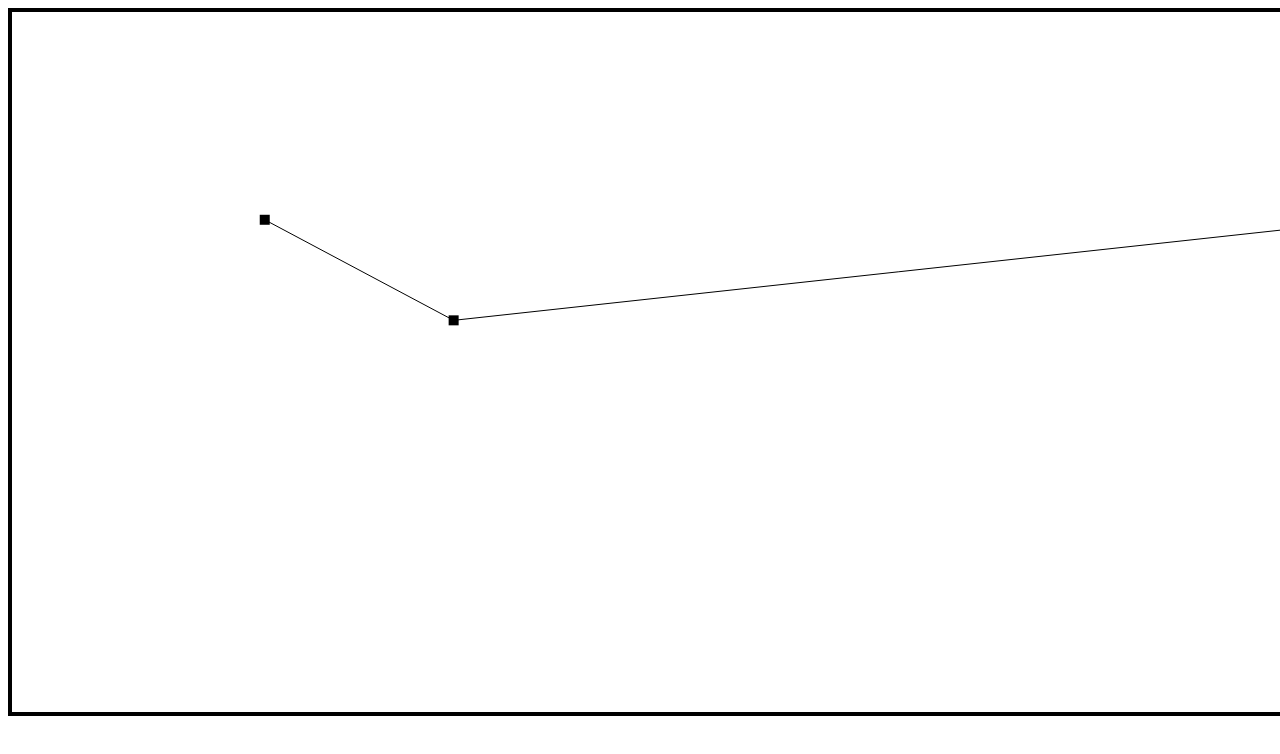
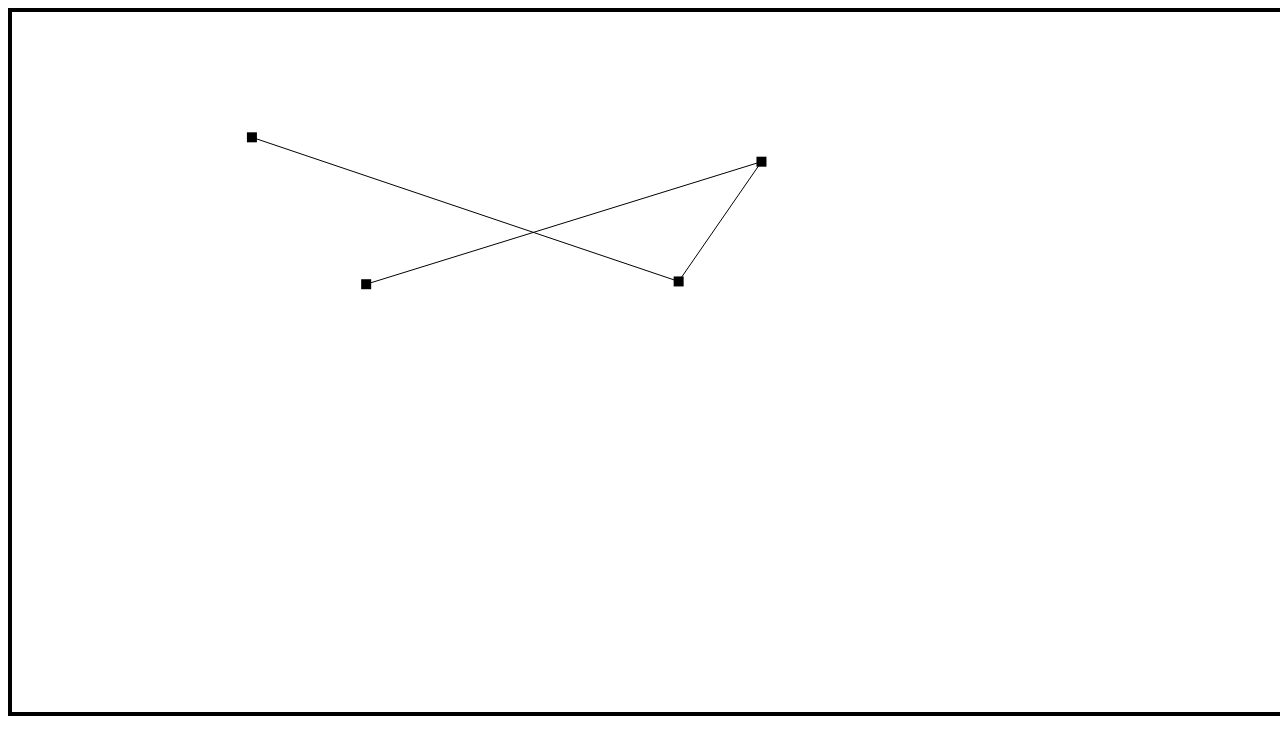
Before and after one commit to Hude06/Amiga-Web-Server, a website: page index.html in a window 1280 px wide. Shown: the top 754 px of the page. Drawn offline with nearby package versions, Linux system fonts and the light colour scheme.

Commit message:
Final Draft, Got drawing Points working

```diff
--- a/index.html
+++ b/index.html
@@ -13,6 +13,6 @@
             border: 4px solid black;
         }
     </style>
-    <script src="main.js"></script>
+    <script src="main.js" type = "module"></script>
 </body>
 </html>
--- a/main.js
+++ b/main.js
@@ -1,14 +1,24 @@
 let canvas = document.getElementById("canvas");
 let ctx = canvas.getContext("2d");
-
+fetch('./points.json')
+  .then(response => response.json())
+  .then(data => {
+    // Use the JSON data here
+    for (let i = 0; i < data.cords.length; i++) {
+        points.push(new Point(data.cords[i].latitude,data.cords[i].longitude))
+    }
+    for (let i = 0; i < points.length; i++) {
+        points[i].plot();
+     }
+  })
+  .catch(error => console.error('Error fetching JSON:', error));
 // Real-world latitude and longitude points
 class Point {
-    constructor(latitude,longitude,scalledX,scalledY) {
+    constructor(latitude,longitude) {
         this.latitude = latitude;
         this.longitude = longitude;
-
-        this.scalledX = scalledX
-        this.scalledY = scalledY
+        this.scalledX = 0;
+        this.scalledY = 0;
     }
     plot() {
         this.scalledX = (this.longitude + 180) * (canvas.width / 360);
@@ -17,19 +27,26 @@ class Point {
     }
 }
 
-let point1 = new Point(10.7128,-74.0060)
-let point2 = new Point(35.6895,139.6917)
-let point3 = new Point(36.57227534133874,-119.34141253053983)
-
-let points = [point1,point2,point3]
+let points = []
 function drawLine(point1,point2) {
     ctx.beginPath(); // Start a new path
     ctx.moveTo(point1.scalledX, point1.scalledY); // Move the pen to (30, 50)
     ctx.lineTo(point2.scalledX, point2.scalledY); // Draw a line to (150, 100)
     ctx.stroke();
 }
-for (let i = 0; i < points.length; i++) {
-   points[i].plot();
+function calcDist(point1,point2) {
+    let xDist = point1.scalledX - point2.scalledX;
+    let yDist = point1.scalledY - point2.scalledY;
+    return { x: Math.abs(xDist), y: Math.abs(yDist) };
 }
-drawLine(points[0],points[1])
-drawLine(points[0],points[2])
+setTimeout(() => {
+    for (let i = 0; i < points.length; i++) {
+        if (i-1 !== -1) {
+            console.log(calcDist(points[i-1],points[i]))
+            drawLine(points[i-1],points[i])
+
+        } else {
+            console.log("0")
+        }
+    }
+}, 200);
--- /dev/null
+++ b/points.json
@@ -0,0 +1,20 @@
+{
+    "cords": [
+      {
+        "latitude": 57.7749,
+        "longitude": -122.4194
+      },
+      {
+        "latitude": 20.7128,
+        "longitude": -20.0060
+      },
+      {
+        "latitude": 51.5074,
+        "longitude": -0.1278
+      },
+      {
+        "latitude": 20,
+        "longitude": -95
+      }
+    ]
+  }
```
